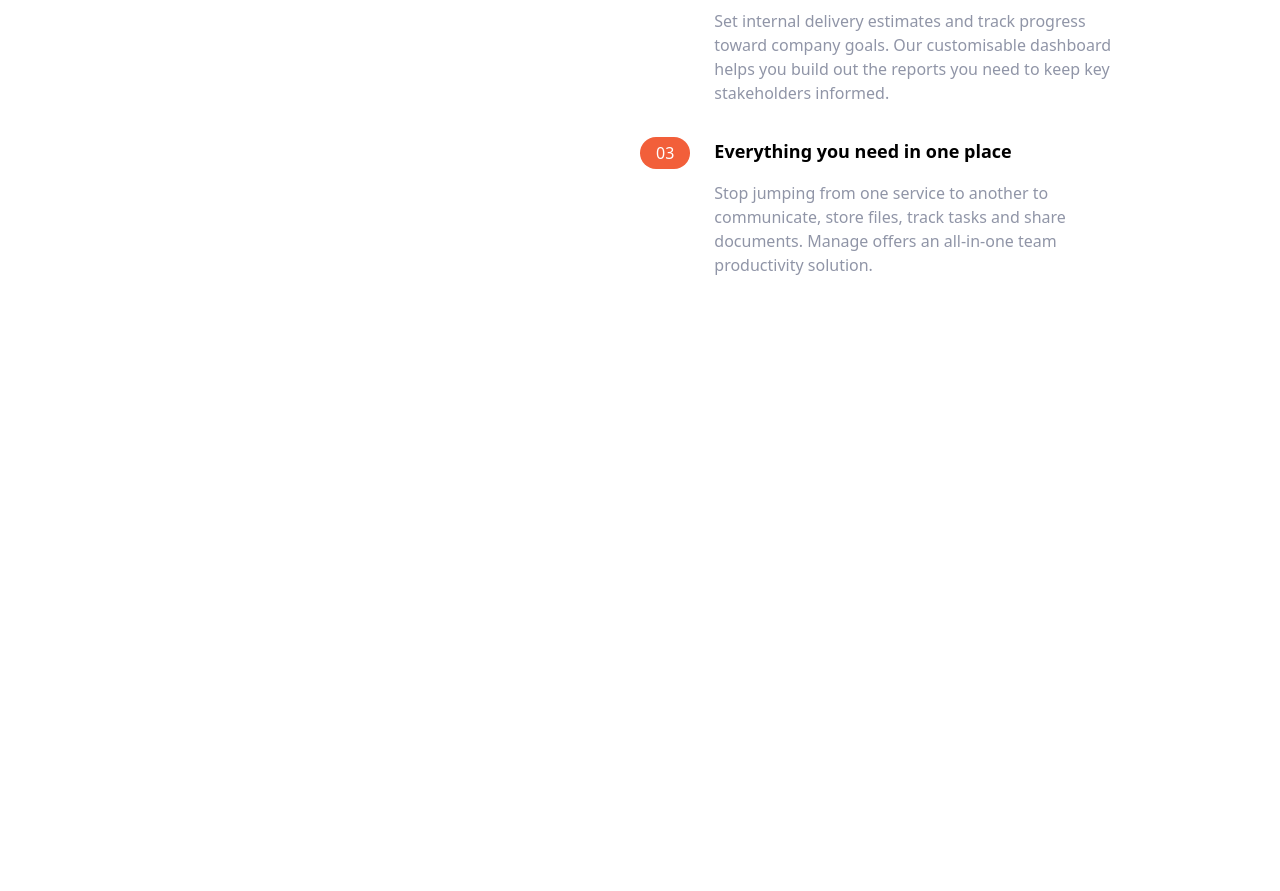
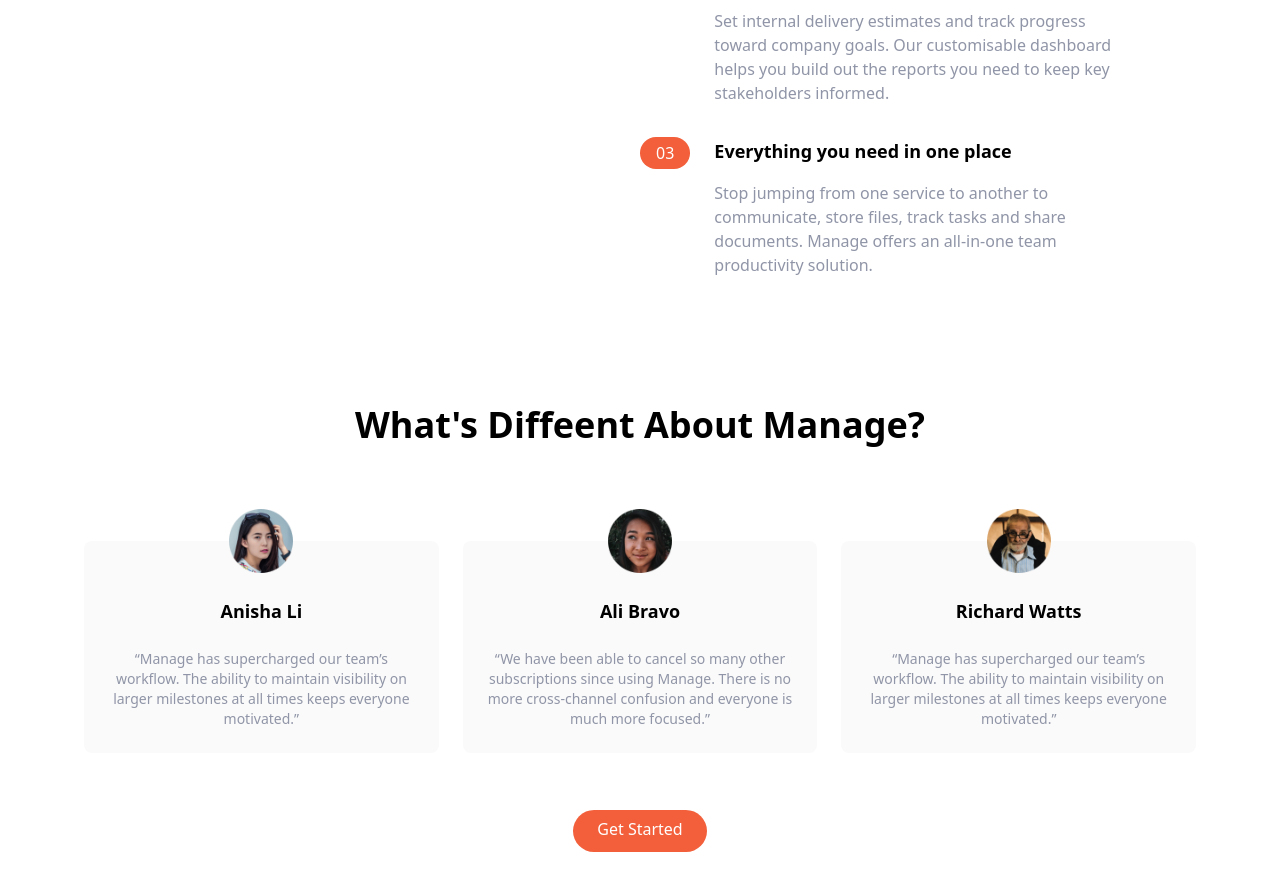
Before and after one commit to burcinismail8/tailwind-manage-landpage, a website: page index.html in a window 1280 px wide. Shown: the part 863-1754 px from the top of the page. Before the commit the page ends 1140 px from the top, so only its background shows below. Drawn offline with Linux system fonts and the light colour scheme.

Commit message:
Added testimonials section

```diff
--- a/index.html
+++ b/index.html
@@ -154,5 +154,61 @@
         </div>
       </div>
     </section>
+    <section class="testimonials">
+      <div class="max-w-6xl px-5 mx-auto mt-32 text-center">
+        <h2 class="text-4xl font-bold text-center">
+          What's Diffeent About Manage?
+        </h2>
+        <div class="flex flex-col mt-24 md:flex-row md:space-x-6">
+          <!-- Testimonial 1 -->
+          <div
+            class="flex flex-col items-center p-6 space-y-6 rounded-lg bg-veryLightGray md:w-1/3"
+          >
+            <img src="img/avatar-anisha.png" alt="anisha" class="w-16 -mt-14" />
+            <h5 class="text-lg font-bold">Anisha Li</h5>
+            <p class="text-sm text-darkGrayishBlue">
+              “Manage has supercharged our team’s workflow. The ability to
+              maintain visibility on larger milestones at all times keeps
+              everyone motivated.”
+            </p>
+          </div>
+          <!-- Testimonial 2 -->
+          <div
+            class="hidden md:flex flex-col items-center p-6 space-y-6 rounded-lg bg-veryLightGray md:w-1/3"
+          >
+            <img src="img/avatar-ali.png" alt="anisha" class="w-16 -mt-14" />
+            <h5 class="text-lg font-bold">Ali Bravo</h5>
+            <p class="text-sm text-darkGrayishBlue">
+              “We have been able to cancel so many other subscriptions since
+              using Manage. There is no more cross-channel confusion and
+              everyone is much more focused.”
+            </p>
+          </div>
+          <!-- Testimonial 3 -->
+          <div
+            class="hidden md:flex flex-col items-center p-6 space-y-6 rounded-lg bg-veryLightGray md:w-1/3"
+          >
+            <img
+              src="img/avatar-richard.png"
+              alt="anisha"
+              class="w-16 -mt-14"
+            />
+            <h5 class="text-lg font-bold">Richard Watts</h5>
+            <p class="text-sm text-darkGrayishBlue">
+              “Manage has supercharged our team’s workflow. The ability to
+              maintain visibility on larger milestones at all times keeps
+              everyone motivated.”
+            </p>
+          </div>
+        </div>
+        <div class="my-16">
+          <a
+            href="#"
+            class="p-3 px-6 pt-2 text-white bg-brightRed rounded-full baseline hover:bg-brightRed"
+            >Get Started</a
+          >
+        </div>
+      </div>
+    </section>
   </body>
 </html>
```
Also changed, not shown: dist/output.css.
